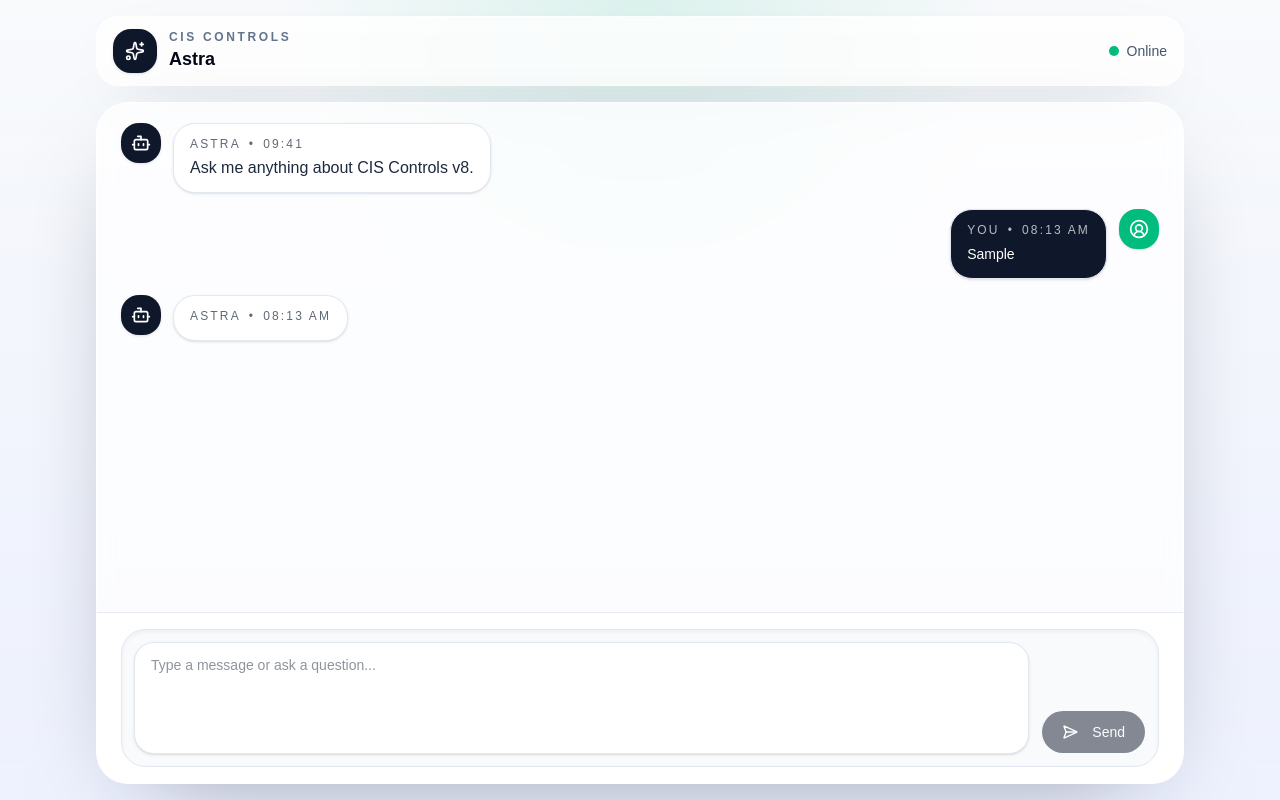
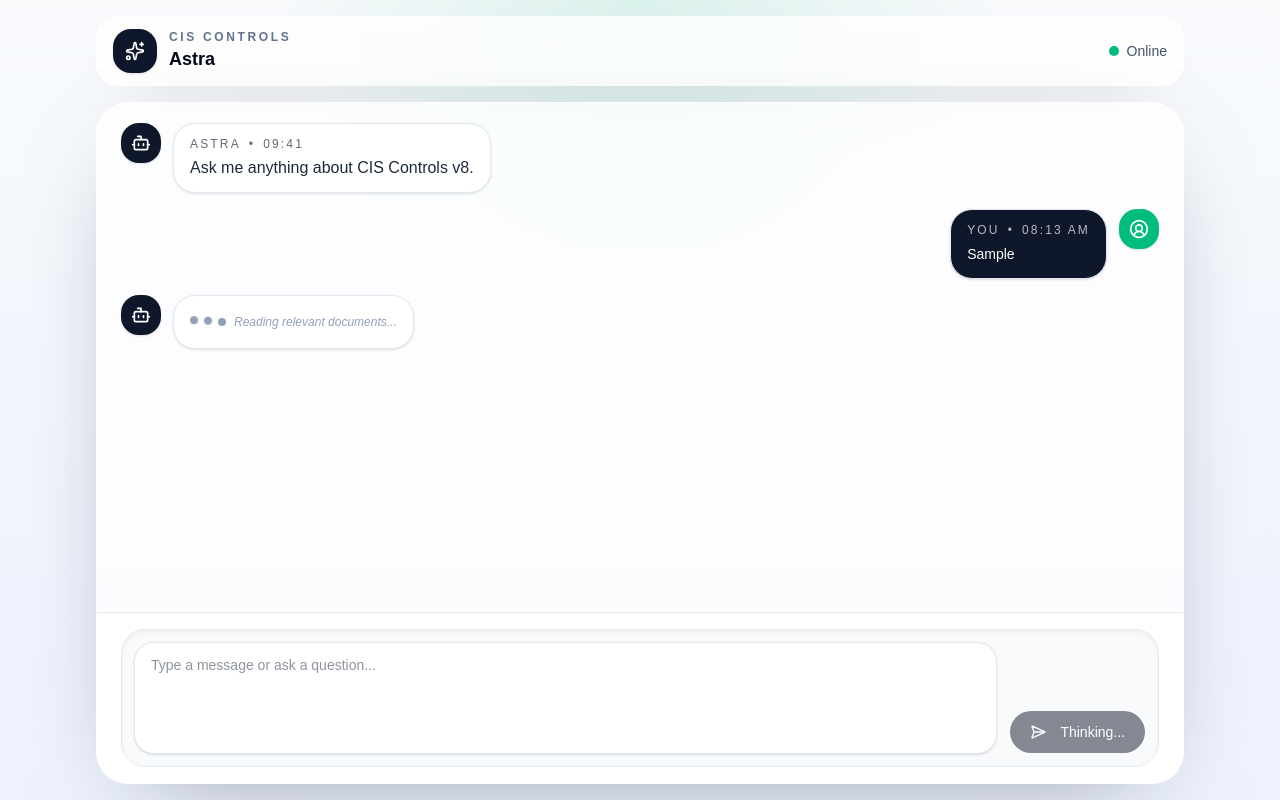
Before and after one commit to MhmdNat/rag-chat-ui, a React (Vite) app: page / in a window 1280 px wide. Both pictures are taken after typing "Sample" into the empty fields and a click on the button "Send". Built offline with nearby package versions, Linux system fonts and the light colour scheme; no server answers.

Commit message:
Feature/loading states (#4)
* feat: integrated chat with /api/query endpoint

* feat: consume SSE token stream from backend via fetch ReadableStream

* App now supports markdown rendering using react-markdown

* feat: add thinking indicator and streaming disabled state

```diff
--- a/src/App.jsx
+++ b/src/App.jsx
@@ -1,9 +1,40 @@
-import { useState } from 'react'
+import { useState, useEffect, useRef } from 'react'
 import ReactMarkdown from 'react-markdown'
 import { Button } from '@/components/ui/button'
 import { SendHorizontal, Sparkles, CircleUserRound, Bot } from 'lucide-react'
 
 const now = () => new Date().toLocaleTimeString([], { hour: '2-digit', minute: '2-digit' })
+
+function ThinkingIndicator() {
+  const [label, setLabel] = useState('Reading relevant documents...')
+
+  useEffect(() => {
+    const timer = setTimeout(() => setLabel('Thinking...'), 5000)
+    return () => clearTimeout(timer)
+  }, [])
+
+  return (
+    <article className="flex items-start gap-3 justify-start">
+      <div className="flex h-10 w-10 shrink-0 items-center justify-center rounded-2xl bg-slate-900 text-white shadow-sm">
+        <Bot className="h-5 w-5" />
+      </div>
+      <div className="rounded-3xl border border-slate-200 bg-white px-4 py-4 shadow-sm">
+        <div className="flex gap-2 items-center">
+          <div className="flex gap-1.5 items-center h-5">
+            {[0, 1, 2].map(i => (
+              <span
+                key={i}
+                className="h-2 w-2 rounded-full bg-slate-400 animate-bounce"
+                style={{ animationDelay: `${i * 0.15}s` }}
+              />
+            ))}
+          </div>
+          <span className="text-xs text-slate-400 italic">{label}</span>
+        </div>
+      </div>
+    </article>
+  )
+}
 
 function Message({ message }) {
   const isUser = message.role === 'user'
@@ -45,6 +76,12 @@
   ])
   const [input, setInput] = useState('')
   const [isStreaming, setIsStreaming] = useState(false)
+  const [isThinking, setIsThinking] = useState(false)
+  const bottomRef = useRef(null)
+
+  useEffect(() => {
+    bottomRef.current?.scrollIntoView({ behavior: 'smooth' })
+  }, [messages, isThinking])
 
   const handleSend = async () => {
     if (!input.trim() || isStreaming) return
@@ -53,9 +90,9 @@
     setMessages(prev => [...prev, userMsg])
     setInput('')
     setIsStreaming(true)
+    setIsThinking(true)
 
     const assistantId = Date.now() + 1
-    setMessages(prev => [...prev, { id: assistantId, role: 'assistant', name: 'Astra', time: now(), text: '' }])
 
     const response = await fetch('http://localhost:8000/api/query', {
       method: 'POST',
@@ -66,15 +103,14 @@
     const reader = response.body.getReader()
     const decoder = new TextDecoder()
     let buffer = ''
+    let firstToken = true
 
     while (true) {
       const { done, value } = await reader.read()
       if (done) break
       buffer += decoder.decode(value, { stream: true })
-
       const lines = buffer.split('\n')
       buffer = lines.pop()
-
       let eventType = null
       for (const line of lines) {
         if (line.startsWith('event:')) {
@@ -82,6 +118,11 @@
         } else if (line.startsWith('data:')) {
           const data = line.replace('data:', '')
           if (eventType === 'token') {
+            if (firstToken) {
+              setIsThinking(false)
+              setMessages(prev => [...prev, { id: assistantId, role: 'assistant', name: 'Astra', time: now(), text: '' }])
+              firstToken = false
+            }
             setMessages(prev => prev.map(m =>
               m.id === assistantId ? { ...m, text: m.text + data } : m
             ))
@@ -93,6 +134,7 @@
       }
     }
     setIsStreaming(false)
+    setIsThinking(false)
   }
 
   return (
@@ -118,6 +160,8 @@
           <section className="min-h-0 flex-1 overflow-y-auto px-4 py-5 sm:px-6">
             <div className="flex flex-col gap-4">
               {messages.map(m => <Message key={m.id} message={m} />)}
+              {isThinking && <ThinkingIndicator />}
+              <div ref={bottomRef} />
             </div>
           </section>
 
@@ -137,7 +181,8 @@
                     disabled={isStreaming}
                     className="h-11 rounded-full bg-slate-900 px-5 text-white hover:bg-slate-800 disabled:opacity-50 disabled:cursor-not-allowed"
                   >
-                    <SendHorizontal className="mr-2 h-4 w-4" /> Send
+                    <SendHorizontal className="mr-2 h-4 w-4" />
+                    {isStreaming ? 'Thinking...' : 'Send'}
                   </Button>
                 </div>
               </div>
```
